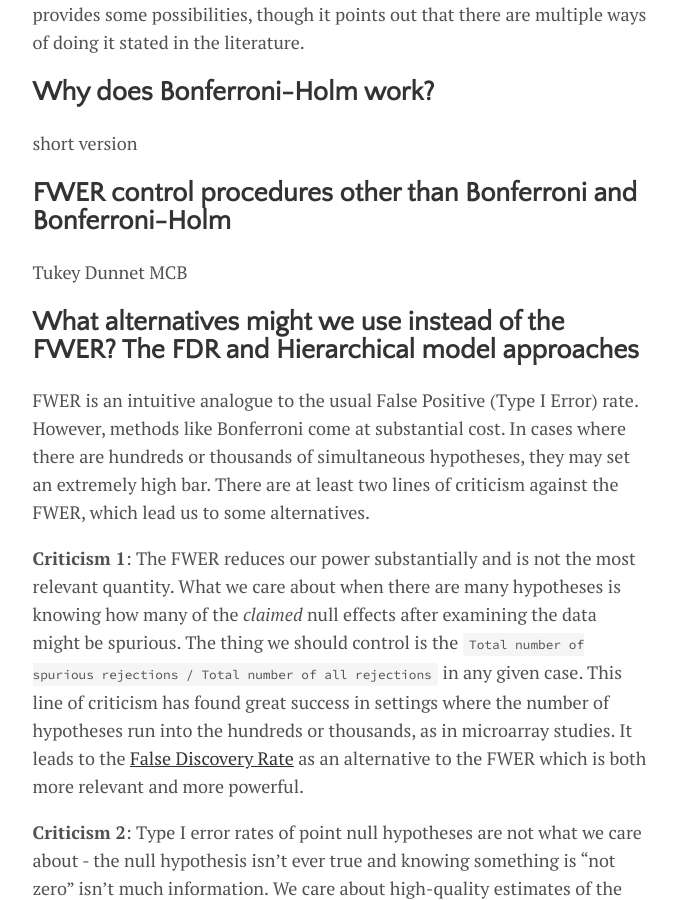
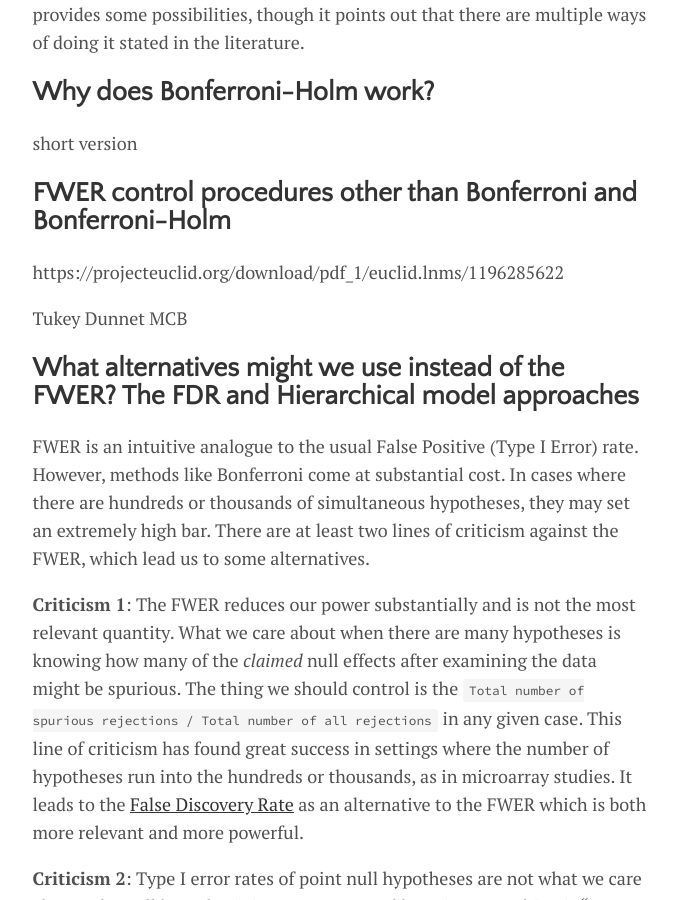
Before and after one commit to lmc2179/lmc2179.github.io, a Jekyll site: the page built from drafts/fwer.md, in a window 1280 px wide and 900 px high, scrolled down 8377 px. Shown: the whole window, without its empty margins (300-977 px from the left). Built offline with Jekyll 4.4.1, drawn with Linux system fonts in a browser that asks for light colours; our own code applies the rules of GitHub Pages for plain Markdown files; formulas are drawn with MathJax 3; part of the change alters nothing that is shown.

Commit message:
Update fwer.md

```diff
--- a/drafts/fwer.md
+++ b/drafts/fwer.md
@@ -220,6 +220,8 @@ short version
 
 ## FWER control procedures other than Bonferroni and Bonferroni-Holm
 
+https://projecteuclid.org/download/pdf_1/euclid.lnms/1196285622
+
 Tukey
 Dunnet
 MCB
@@ -234,8 +236,6 @@ FWER is an intuitive analogue to the usual False Positive (Type I Error) rate. H
 
 Since this is a criticism of the Type I error paradigm, it's not just an issue with FWER, but is one aspect of a broader criticism of NHST. My favorite bit of writing on this is Andrew Gelman's [Why we don't (usually) need to worry about multiple comparisons](http://www.stat.columbia.edu/~gelman/research/published/multiple2f.pdf). I find this to be a compelling criticism of NHST and the classical perspective; I myself commonly use and advocate for Bayesian methods. Nonetheless, even as a card carrying Bayesian the methods outlined here are useful both because people use these methods often, and because MCMC on a large dataset is costly but a quick P-value calculation might not be.
 
-
-
 ## Endnotes
 
 <a name="foot1">1</a>: Intuition from set theory $\mathbb{P}(A_1 \cup A_2) = \mathbb{P}(A_1) + \mathbb{P}(A_2) + \mathbb{P}(A_1 \cap A_2) \leq \mathbb{P}(A_1) + \mathbb{P}(A_2)$
```
